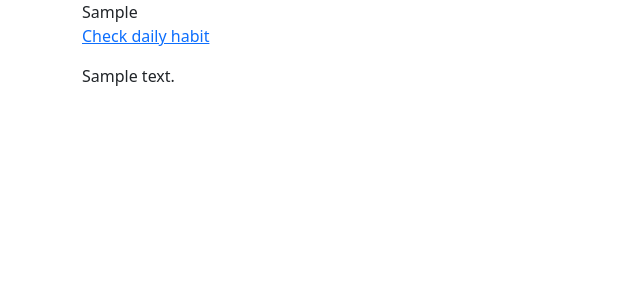
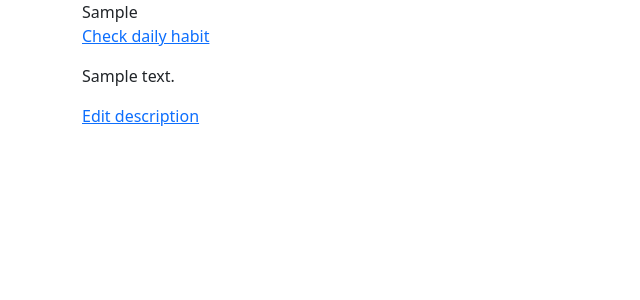
Before and after one commit to Peleda23/Habit-tracker, a Django app: template templates/habit_details.html in a window 1280 px wide. Shown: the part 127-427 px from the top of the page, without its empty margins (0-640 px from the left). Run offline with Django 5.2, Linux system fonts and the light colour scheme; tables that the repository leaves empty hold one stand-in row (values such as "Sample post"); the template is opened without the code that fills it: values that come from a table or form of the project are taken from there, most other values are stand-ins (such as "Sample title", 1, 10 or a date in 2020).

Commit message:
Added if in template, if any description than add edit button for editing descriptions.

```diff
--- a/templates/habit_details.html
+++ b/templates/habit_details.html
@@ -9,5 +9,8 @@
         {{ plot_div | safe }}
     </div>
     <a href="{% url 'habit_add_entry' habit.id %}"><p>Check daily habit</p></a>
+    {% if habit.description%}
     <p>{{ habit.description }}</p>
+    <a href="{% url 'habit_description_edit' habit.id %}"><p>Edit description</p></a>
+    {% endif %}
 {% endblock %}
```
